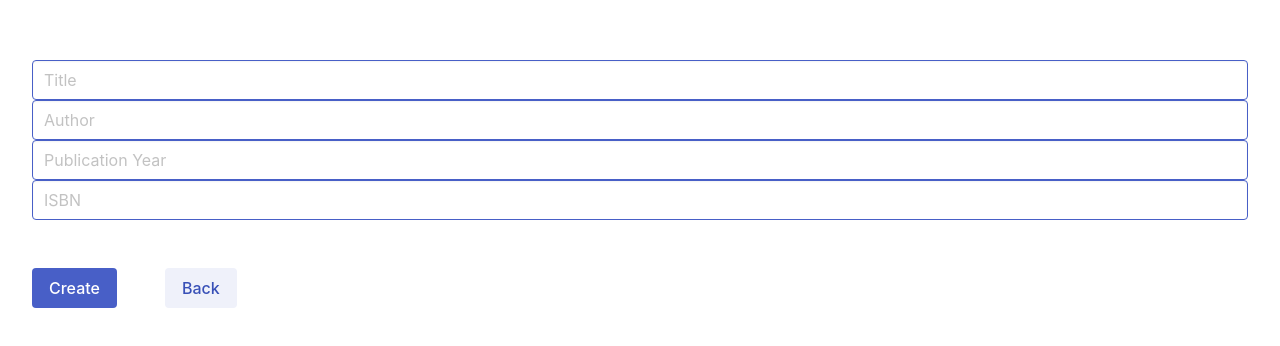
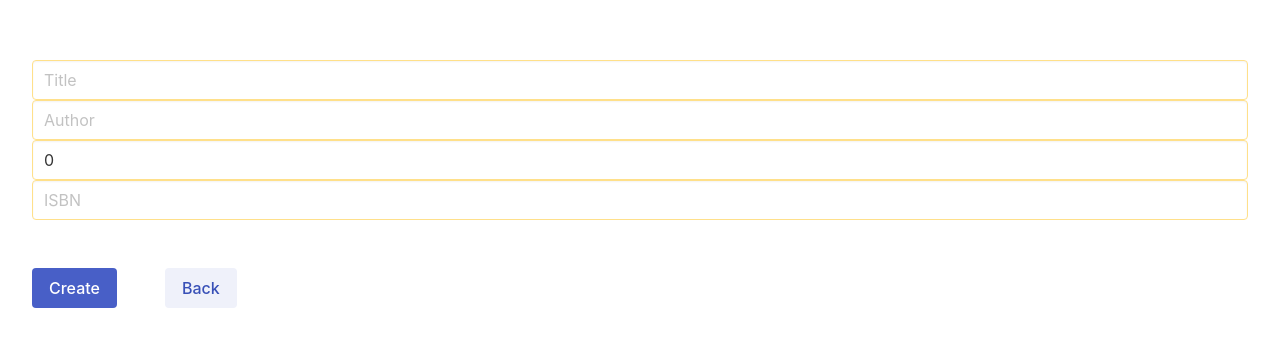
Before and after one commit to Flat-Cat/codingchallenge-library, a React (Vite) app in the folder frontend/: page /new in a window 1280 px wide. Shown: the part 216-562 px from the top of the page. Built offline with nearby package versions, Linux system fonts and the light colour scheme.

Commit message:
used component inputfields on newbook, debug

```diff
--- a/frontend/src/components/InputFields.tsx
+++ b/frontend/src/components/InputFields.tsx
@@ -26,6 +26,7 @@ const InputFields: FunctionComponent<Props> = (props: Props) => {
                 </input>
                 <input
                     className="input is-warning"
+                    onInput={props.onInputCallBack}
                     name="author"
                     type="text"
                     value={props.bookData.author}
@@ -34,6 +35,7 @@ const InputFields: FunctionComponent<Props> = (props: Props) => {
                 </input>
                 <input
                     className="input is-warning"
+                    onInput={props.onInputCallBack}
                     name="pubYear"
                     type="number"
                     value={props.bookData.pubYear}
@@ -42,6 +44,7 @@ const InputFields: FunctionComponent<Props> = (props: Props) => {
                 </input>
                 <input
                     className="input is-warning"
+                    onInput={props.onInputCallBack}
                     name="isbn"
                     type="text"
                     value={props.bookData.isbn}
--- a/frontend/src/pages/Books.tsx
+++ b/frontend/src/pages/Books.tsx
@@ -14,7 +14,7 @@ function Books() {
         pubYear: 0
     })
     const { id } = useParams<{ id: string }>();
-//NEW
+
     useEffect(() => {
         get(id).then(data => {
             setData(data)
--- a/frontend/src/pages/NewBook.tsx
+++ b/frontend/src/pages/NewBook.tsx
@@ -1,11 +1,21 @@
-import { FormEvent, useState } from "react";
-import { useNavigate } from "react-router-dom";
+import { ChangeEvent, FormEvent, useEffect, useState } from "react";
+import { useNavigate, useParams } from "react-router-dom";
 import SendNewBook from '../api/create';
 import { BookData } from '../api/BookData';
 import InputFields from "../components/InputFields";
 
 //_FormEvent: Ereignis wenn ein Form.Element abgesendet wird. enthält inform. über das ausgelöste Ereignis
 function NewBook() {
+
+    //const { id } = useParams<{ id: string }>();
+
+    const [data, setData] = useState<BookData>({
+        id: 0,
+        title: "",
+        author: "",
+        isbn: "",
+        pubYear: 0
+    })
 
     const submitForm = (formEvent: FormEvent) => {
         formEvent.preventDefault()
@@ -29,25 +39,35 @@ function NewBook() {
                 navigate("/")
             })
     };
+    //___inputHandler____________________________________________________________________-
+    const inputHandler = function (e: ChangeEvent<HTMLInputElement>) {
+
+        const target = e.target as HTMLInputElement;
+        const name = target.name;
+        setData({ ...data, [name]: target.value });
+        // [], da Wert als Schlüssel hier gesehen werden soll, damit wir in das obj. zugreifen können (Namen-wert paar)
+    }
 
     const navigate = useNavigate();
     const handleClick = () => {
         navigate("/")
-    };
-
+    };1
     return (
         <div className="textfield">
-            <form onSubmit={submitForm}>
 
-                <input className="input is-link" name="title" type="text" placeholder="Title" required></input>
-                <input className="input is-link" name="author" type="text" placeholder="Author" required></input>
-                <input className="input is-link" name="pubYear" type="number" placeholder="Publication Year" required></input>
-                <input className="input is-link" name="isbn" type="text" placeholder="ISBN" required></input>
+                <InputFields
+                    bookData={data}
+                    onInputCallBack={inputHandler}
+                    onSubmitCallback={submitForm}>
+                    <button
+                        className="button is-link is-pulled-left mr-6 mt-6"
+                        type="submit">Create
+                    </button></InputFields>
 
-                <button className="button is-link is-pulled-left mr-6 mt-6" type="submit">Create</button>
-                <button className="button is-link is-light is-pulled-left mr-6 mt-6" onClick={handleClick} type="button">Back</button>
-
-            </form>
+                <button
+                    className="button is-link is-light is-pulled-left mr-6 mt-6"
+                    onClick={handleClick}
+                    type="button">Back</button>
         </div>
     )
 }
```
Also changed, not shown: frontend/src/pages/UpdateBook.tsx (line endings or trailing spaces).
